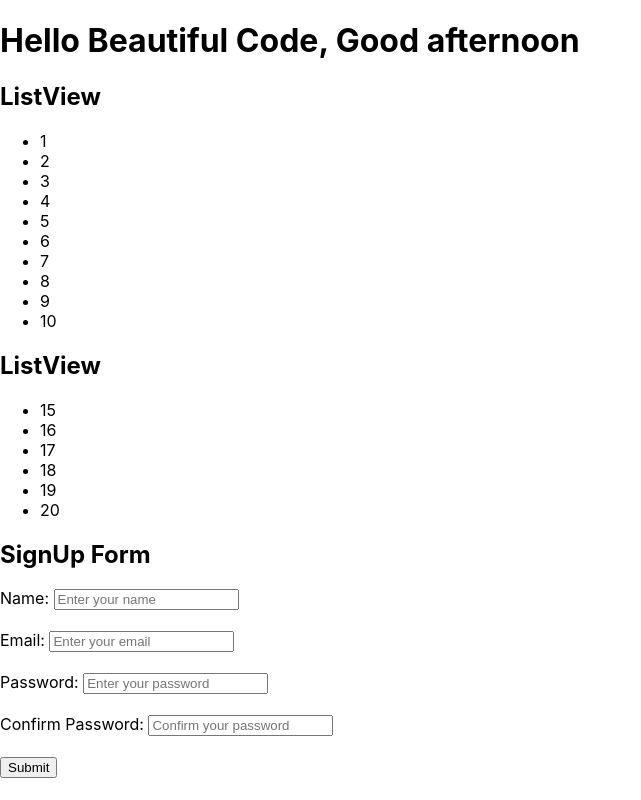
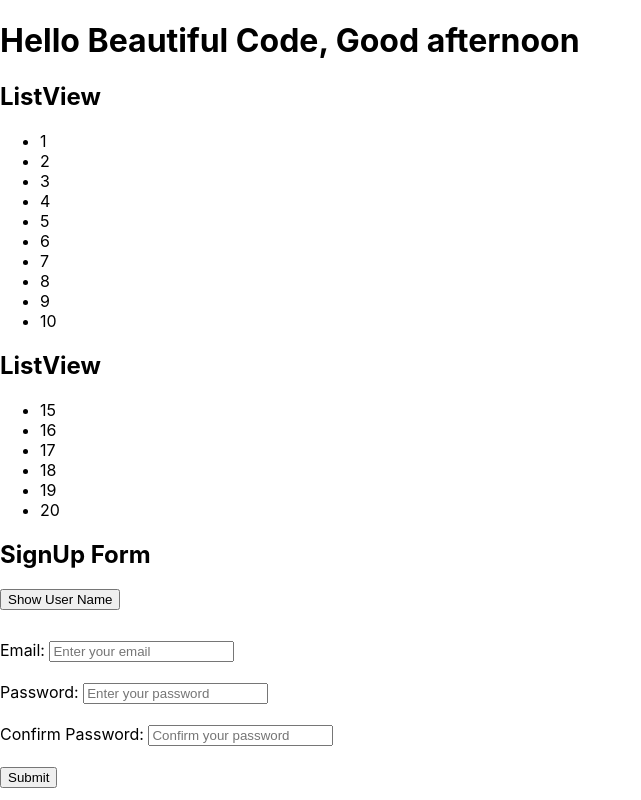
Before and after one commit to susmitha0802/react-exercise, a React (Create React App) app: page / in a window 1280 px wide. Shown: the top 800 px of the page, without its empty margins (0-641 px from the left). Built offline with nearby package versions, Linux system fonts and the light colour scheme.

Commit message:
SignUp Form updated

```diff
--- a/src/SignUpForm.js
+++ b/src/SignUpForm.js
@@ -1,3 +1,7 @@
+import { SwitchProvider } from './SwitchContext';
+import Switch from './Switch';
+import Form from './Form';
+
 export default function SignUpForm({formDetails, valid, onSubmit, onChange}) {
     return (
         <>
@@ -5,57 +9,10 @@ export default function SignUpForm({formDetails, valid, onSubmit, onChange}) {
                 <h1>Thank you!!</h1> :
                 <div>
                     <h2>SignUp Form</h2>
-                    <form onSubmit={onSubmit}>
-                        <div>
-                            <label> Name: <input
-                                type="text"
-                                name="name"
-                                value={formDetails.name}
-                                placeholder="Enter your name"
-                                onChange = {onChange}
-                                required/>
-                            </label>
-                        </div>
-                        <br/>
-                        <div>
-                            <label> Email: <input
-                                type="email"
-                                name="email"
-                                value={formDetails.email}
-                                placeholder="Enter your email"
-                                onChange = {onChange}
-                                required/>
-                            </label>
-                            <div id="error-email"></div>
-                        </div>
-                        <br/>
-                        <div>
-                            <label> Password: <input
-                                type="password"
-                                name="password"
-                                value={formDetails.password}
-                                placeholder="Enter your password"
-                                onChange = {onChange}
-                                required/>
-                            </label>
-                        </div>
-                        <br/>
-                        <div>
-                            <label> Confirm Password: <input
-                                type="password"
-                                name="confirmPassword"
-                                value={formDetails.confirmPassword}
-                                placeholder="Confirm your password"
-                                onChange = {onChange}
-                                required/>
-                            </label>
-                            <div id="error-confirmPassword"></div>
-                        </div>
-                        <br/>
-                        <div>
-                            <input type="submit"/>
-                        </div>
-                    </form>
+                    <SwitchProvider>
+                        <Switch/>
+                        <Form formDetails={formDetails} onSubmit={onSubmit} onChange={onChange}/>
+                    </SwitchProvider>
                 </div>
             }
         </>
```
